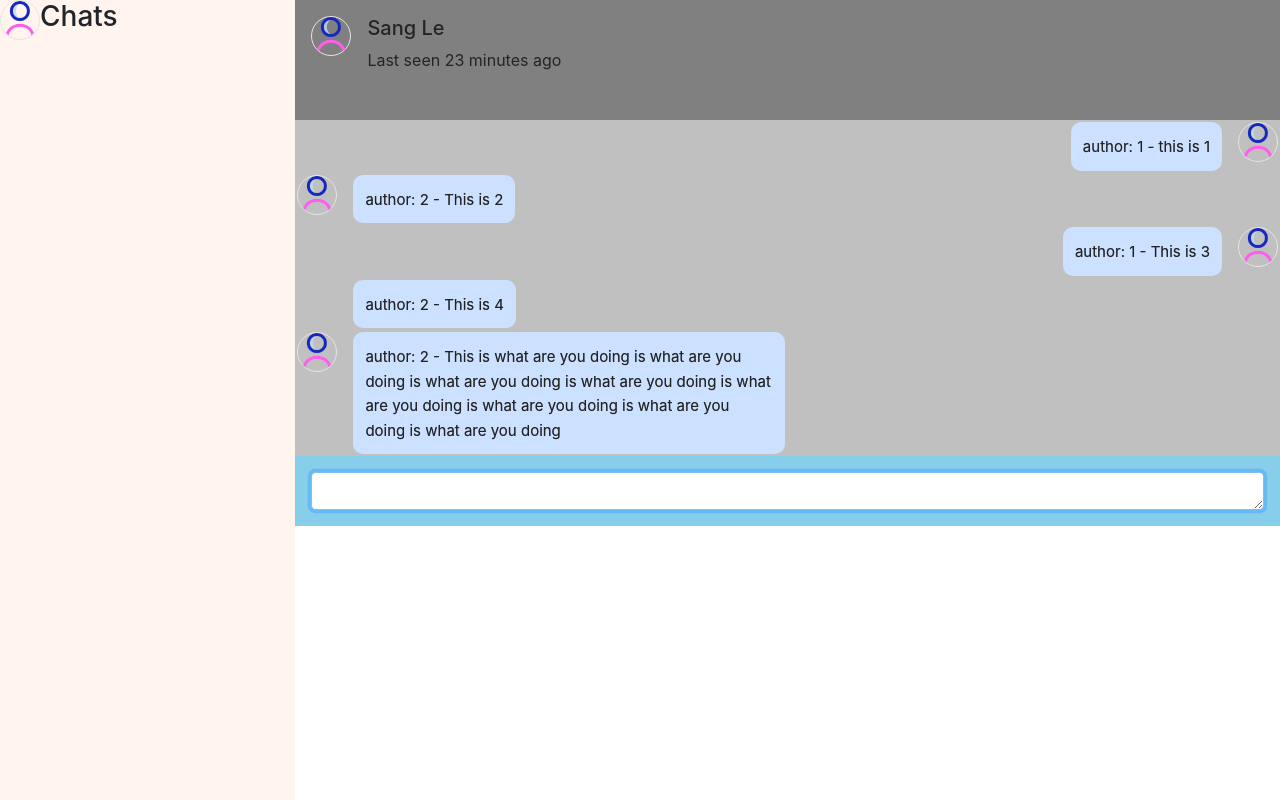
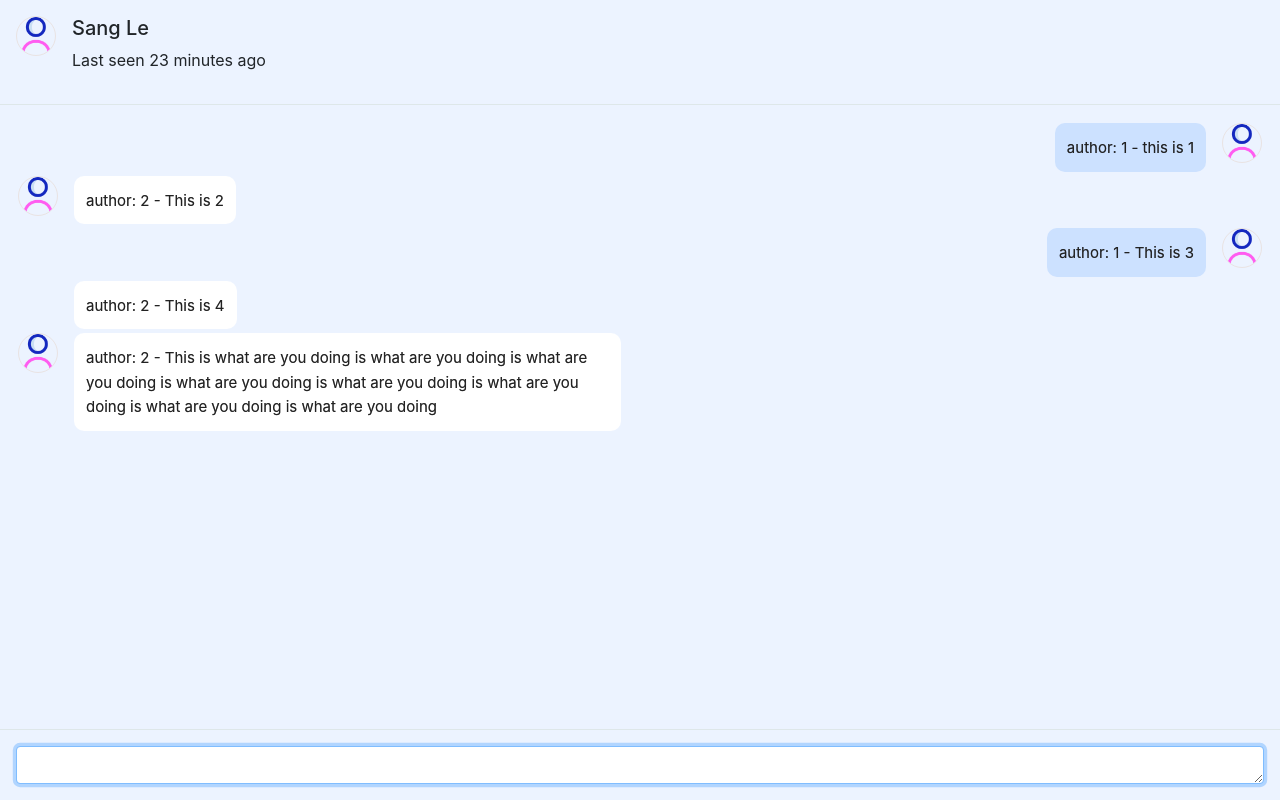
Before and after one commit to littlemonster00/my-chat, a React app in the folder app/: page / in a window 1280 px wide. Built offline with nearby package versions, Linux system fonts and the light colour scheme.

Commit message:
Fix resize in textarea

```diff
--- a/app/src/app.jsx
+++ b/app/src/app.jsx
@@ -13,7 +13,7 @@ const store = configStore();
 const MyChat = props => {
   return (
     <div className="workspace">
-      <SideBar />
+      {/* <SideBar /> */}
       <div className="container">
         <Header />
         <MessageViewContainer />
--- a/app/src/components/ChatInput.jsx
+++ b/app/src/components/ChatInput.jsx
@@ -8,20 +8,27 @@ export class ChatInput extends React.Component {
   };
   handleTextChange = e => {
     const textInput = e.target.value;
-    if (textInput !== "\n")
+    if (textInput !== "\n") {
+      e.target.style.cssText = "height:" + e.target.scrollHeight + "px";
       this.setState(() => ({
         textInput
       }));
+    }
   };
   onEnterKePress = event => {
-    if (event.keyCode == 13 && !event.shiftKey) this.sendMessage();
+    if (event.keyCode == 13 && !event.shiftKey) {
+      this.sendMessage();
+      event.target.style.cssText = "height: 36px";
+    }
   };
+  onAutoGrow = e => {};
   sendMessage = e => {
     this.props.sendMessage({
       author: Math.floor(Math.random() * 2 + 1).toString(),
       text: this.state.textInput
     });
     this.setState(() => ({ textInput: "" }));
+    document.getElementById("input-msg").style.cssText = "height: 36px";
     this._input.focus();
   };
 
@@ -29,15 +36,15 @@ export class ChatInput extends React.Component {
     return (
       <div className="chat-input">
         <textarea
-          className="form-control"
+          className="form-control input-msg"
           rows="1"
-          id="comment"
+          id="input-msg"
           onChange={this.handleTextChange}
           value={this.state.textInput}
           autoFocus
           ref={c => (this._input = c)}
           onKeyDown={this.onEnterKePress}
-          // onKeyUp={this.autoGrow}
+          onInput={this.onAutoGrow}
         ></textarea>
         {this.state.textInput && (
           <button
--- a/app/src/components/Message.jsx
+++ b/app/src/components/Message.jsx
@@ -16,7 +16,11 @@ export class Message extends React.Component {
         ) : (
           <Avatar />
         )}
-        <div className="message">
+        <div
+          className={
+            this.props.me === true ? "message" : "message message__mine"
+          }
+        >
           <span className="text">
             author: {this.props.message.author} - {this.props.message.text}
           </span>
--- a/app/src/styles/components/ChatInput.scss
+++ b/app/src/styles/components/ChatInput.scss
@@ -1,8 +1,11 @@
 .chat-input {
   display: flex;
-  background-color: skyblue;
   padding: 1rem;
+  max-height: 25%;
 }
 .noscrollbars {
   overflow: hidden;
 }
+.input-msg {
+  max-height: 132px;
+}
--- a/app/src/styles/components/Header.scss
+++ b/app/src/styles/components/Header.scss
@@ -1,7 +1,7 @@
 .Header {
-  background-color: gray;
   height: 15%;
   display: flex;
+  border-bottom: 1px solid rgb(222, 231, 233);
 }
 .header__avatar {
   margin: 1rem 0 1rem 1rem;
--- a/app/src/styles/components/Message.scss
+++ b/app/src/styles/components/Message.scss
@@ -23,5 +23,6 @@
 .seft {
   flex-direction: row-reverse;
 }
-.mine {
+.message__mine {
+  background-color: #fff;
 }
--- a/app/src/styles/components/MessageViewContainer.scss
+++ b/app/src/styles/components/MessageViewContainer.scss
@@ -1,6 +1,8 @@
 .message-view-container {
-  background-color: silver;
   display: flex;
   flex-direction: column;
   overflow-y: scroll;
+  height: 100%;
+  border-bottom: 1px solid rgb(222, 231, 233);
+  padding: 1rem;
 }
--- a/app/src/styles/styles.scss
+++ b/app/src/styles/styles.scss
@@ -2,8 +2,12 @@
   display: flex;
 }
 .container {
+  background: #ecf3ff;
   height: 100vh;
   max-width: 100%;
   margin: 0;
   padding: 0;
+  display: flex;
+  flex-direction: column;
+  flex: 1;
 }
```
